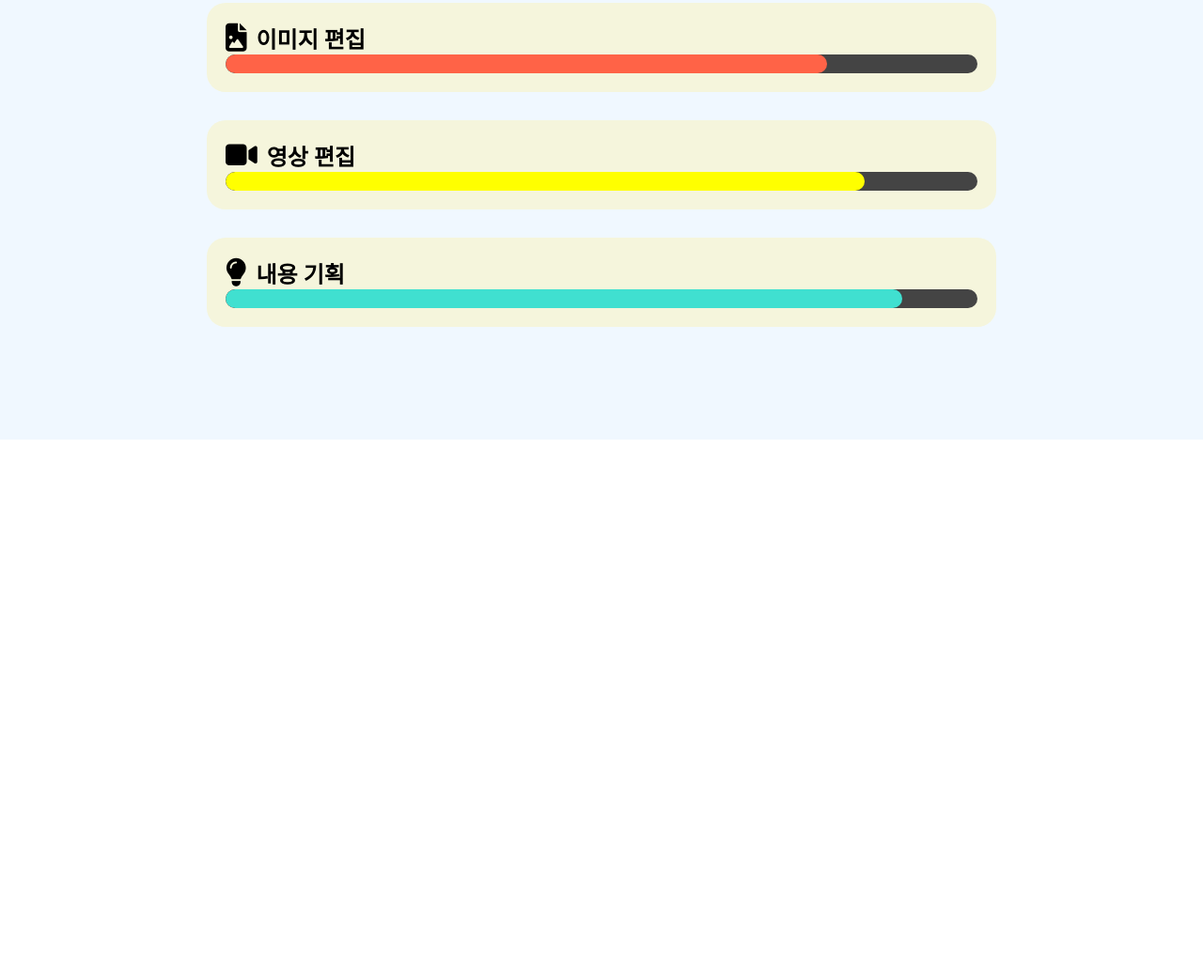
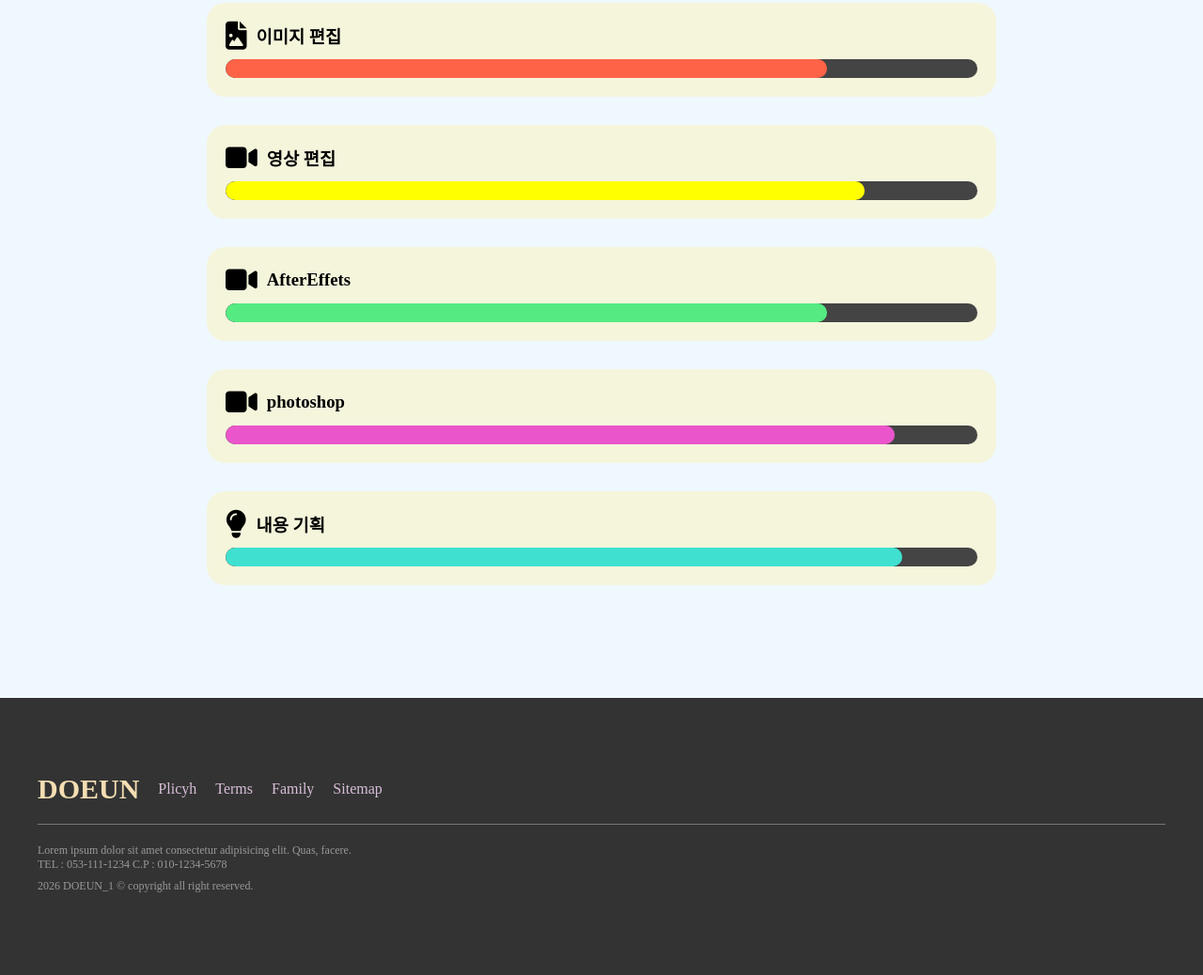
Before and after one commit to t01035854779-cpu/project-site-, a plain HTML site: page index.html in a window 1280 px wide. Shown: the part 2248-3286 px from the top of the page at 94% size. Before the commit the page ends 2716 px from the top, so only its background shows below. Drawn offline with Linux system fonts and the light colour scheme.

Commit message:
하단완성

```diff
--- a/css/main.css
+++ b/css/main.css
@@ -248,6 +248,7 @@ figure video {
     background-color: #444;
     border-radius: 20px;
     overflow: hidden;
+    margin-top: 10px;
 }
 /* 움직이는 막대 */
 .fill {
@@ -271,6 +272,14 @@ figure video {
     max-width: 85%;
     background-color: yellow;
 }
+.fill-aftereffets{
+    max-width: 80%;
+    background-color: rgb(85, 235, 130);
+}
+.fill-photoshop{
+    max-width: 89%;
+    background-color: rgb(235, 85, 203);
+}
 /* 애니메이션 */
 @keyframes fillAni {
     from {
@@ -280,3 +289,38 @@ figure video {
         width: 100%;
     }
 }
+/* footer */
+.footer {
+    padding: 80px 0;
+    background-color: #333;
+    color: #fff;
+}
+.upper {
+    display: flex;
+    align-items: center;
+    gap: 20px;
+    border-bottom: 1px solid #777;
+    color: thistle;
+    padding-bottom: 20px;
+}
+.ft-logo {
+    font-size: 30px;
+    color: wheat;
+    font-weight: bold;
+}
+.upper ul {
+    display: flex;
+    gap: 20px;
+}
+/* lower */
+.lower{
+    margin-top: 20px;
+    color: #999;
+    font-size: 12px;
+}
+address{
+    font-style: normal;
+}
+.lower p{
+    line-height: 2.5;
+}
--- a/index.html
+++ b/index.html
@@ -151,33 +151,53 @@
             <!-- 스킬 -->
             <section class="skills">
                 <div class="inner">
-                    <h2>SKILLS</h2>
+                    <h1>SKILLS</h1>
                     <div class="skill">
                         <!-- 이미지 편집 -->
                         <div class="skill-content">
                             <div class="title">
                                 <i class="fa-solid fa-file-image"></i>
-                                <h2>이미지 편집</h2>
+                                <h3>이미지 편집</h3>
                             </div>
                             <div class="bar">
                                 <div class="fill-img fill"></div>
                             </div>
                         </div>
                         <!-- 영상 편집 -->
-                         <div class="skill-content">
+                        <div class="skill-content">
                             <div class="title">
                                 <i class="fa-solid fa-video"></i>
-                                <h2>영상 편집</h2>
+                                <h3>영상 편집</h3>
                             </div>
                             <div class="bar">
                                 <div class="fill-video fill"></div>
                             </div>
                         </div>
+                        <!-- AfterEffets -->
+                        <div class="skill-content">
+                            <div class="title">
+                                <i class="fa-solid fa-video"></i>
+                                <h3>AfterEffets</h3>
+                            </div>
+                            <div class="bar">
+                                <div class="fill-aftereffets fill"></div>
+                            </div>
+                        </div>
+                        <!-- 포토샵 -->
+                        <div class="skill-content">
+                            <div class="title">
+                                <i class="fa-solid fa-video"></i>
+                                <h3>photoshop</h3>
+                            </div>
+                            <div class="bar">
+                                <div class="fill-photoshop fill"></div>
+                            </div>
+                        </div>
                         <!-- 내용 기획 -->
-                         <div class="skill-content">
+                        <div class="skill-content">
                             <div class="title">
                                 <i class="fa-solid fa-lightbulb"></i>
-                                <h2>내용 기획</h2>
+                                <h3>내용 기획</h3>
                             </div>
                             <div class="bar">
                                 <div class="fill-think fill"></div>
@@ -187,6 +207,28 @@
                 </div>
             </section>
             <!-- 하단 -->
+            <footer class="footer">
+                <div class="inner">
+                    <!-- upper -->
+                    <div class="upper">
+                        <a href="#" class="ft-logo">DOEUN</a>
+                        <ul>
+                            <li><a href="#"></a>Plicyh</li>
+                            <li><a href="#"></a>Terms</li>
+                            <li><a href="#"></a>Family</li>
+                            <li><a href="#"></a>Sitemap</li>
+                        </ul>
+                    </div>
+                    <!-- lower -->
+                    <div class="lower">
+                        <address>
+                            Lorem ipsum dolor sit amet consectetur adipisicing elit. Quas, facere.<br />
+                            TEL : 053-111-1234 C.P : 010-1234-5678
+                        </address>
+                         <p>2026 DOEUN_1 &copy; copyright all right reserved.</p>
+                    </div>
+                </div>
+            </footer>
         </div>
     </body>
 </html>
```
